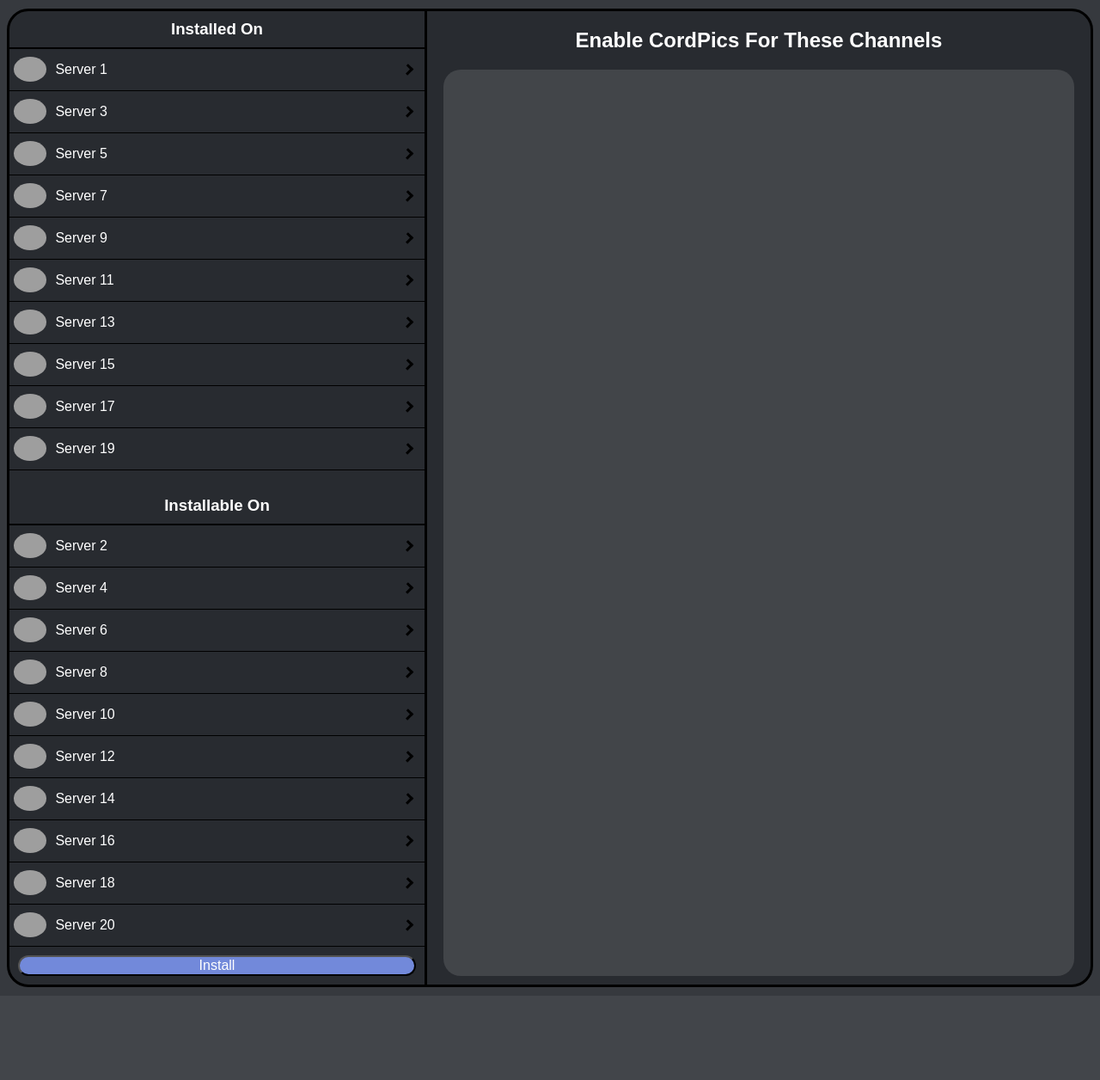
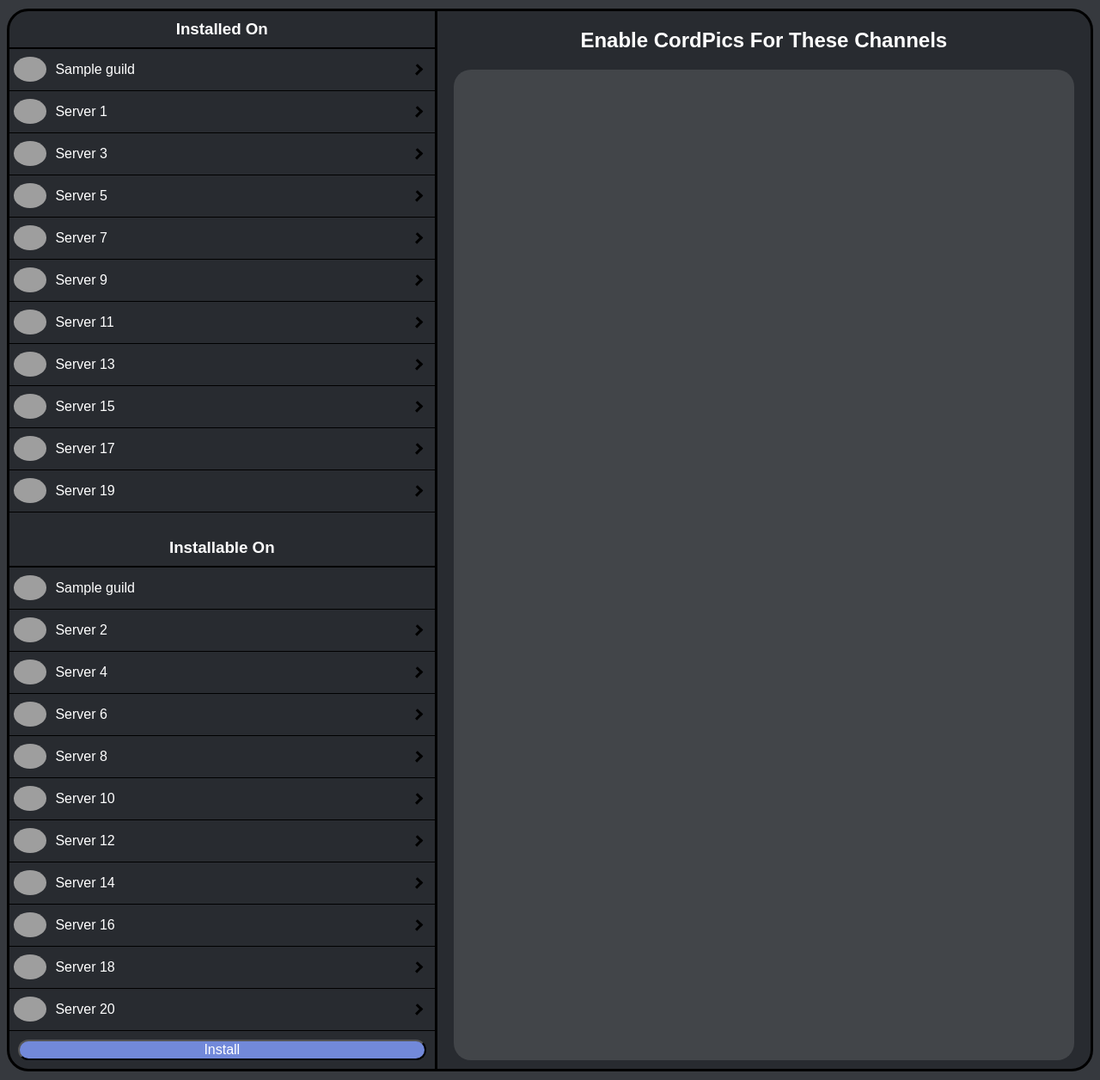
Before and after one commit to meatball133/nimble-neutrinos, a Python web app: template src/webapp/templates/management.j2 in a window 1280 px wide. Shown: the part 68-1324 px from the top of the page at 86% size. Before the commit the page ends 1216 px from the top, so only its background shows below. Run offline with Jinja, Linux system fonts and the light colour scheme; the template is opened without the code that fills it: most values are stand-ins (such as "Sample title", 1, 10 or a date in 2020); some web fonts are replaced; grey boxes are pictures that could not be loaded.

Commit message:
feat: load servers on management page

```diff
--- a/src/models/__init__.py
+++ b/src/models/__init__.py
@@ -424,6 +424,10 @@ class Model:
         stmt = select(Server).where(Server.id == id)
         return self.session.scalars(stmt).one()
 
+    def get_server_by_discord_id(self, discord_id: int) -> Server:
+        stmt = select(Server).where(Server.discord_id == discord_id)
+        return self.session.scalars(stmt).one_or_none()
+
     def create_server(self, discord_id: int) -> int:
         """
         Create a new server.
--- a/src/webapp/templates/management.j2
+++ b/src/webapp/templates/management.j2
@@ -8,11 +8,28 @@ styles %}
     <section id="management-container">
         <div id="installed-on">
             <h3 id="installed-on-text">Installed On</h3>
-            <div id="installed-on-list"></div>
+            <div id="installed-on-list">
+                {% for guild in installed_guilds %}
+                    <div class="server">
+                        <img class="server-image"
+                             src="https://cdn.discordapp.com/icons/{{ guild.id }}/{{ guild.icon }}">
+                        <span class="server-name">{{ guild.name }}</span>
+                        <div class="server-arrow"></div>
+                    </div>
+                {% endfor %}
+            </div>
         </div>
         <div id="installable-on">
             <h3 id="installable-on-text">Installable On</h3>
-            <div id="installable-on-list"></div>
+            <div id="installable-on-list">
+                {% for guild in installable_guilds %}
+                    <div class="server">
+                        <img class="server-image"
+                             src="https://cdn.discordapp.com/icons/{{ guild.id }}/{{ guild.icon }}">
+                        <span class="server-name">{{ guild.name }}</span>
+                    </div>
+                {% endfor %}
+            </div>
             <a href="{{ url_for('install_redirect') }}" id="install-button-container">
                 <button id="install-button">Install</button>
             </a>
```
Also changed, not shown: src/webapp/discordapi/api.py (+11 -5 lines), src/webapp/endpoints.py (+15 -1 lines).
